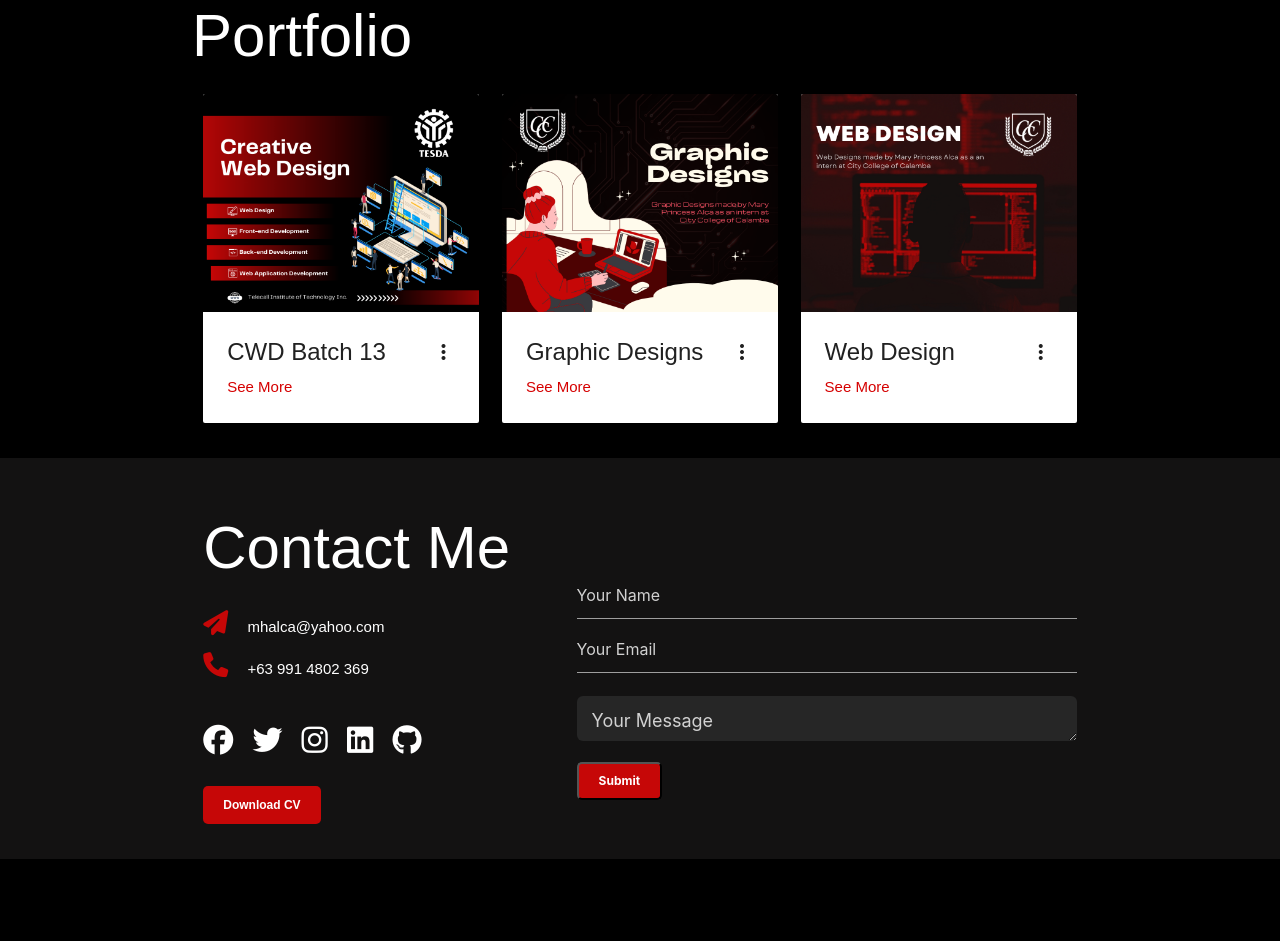
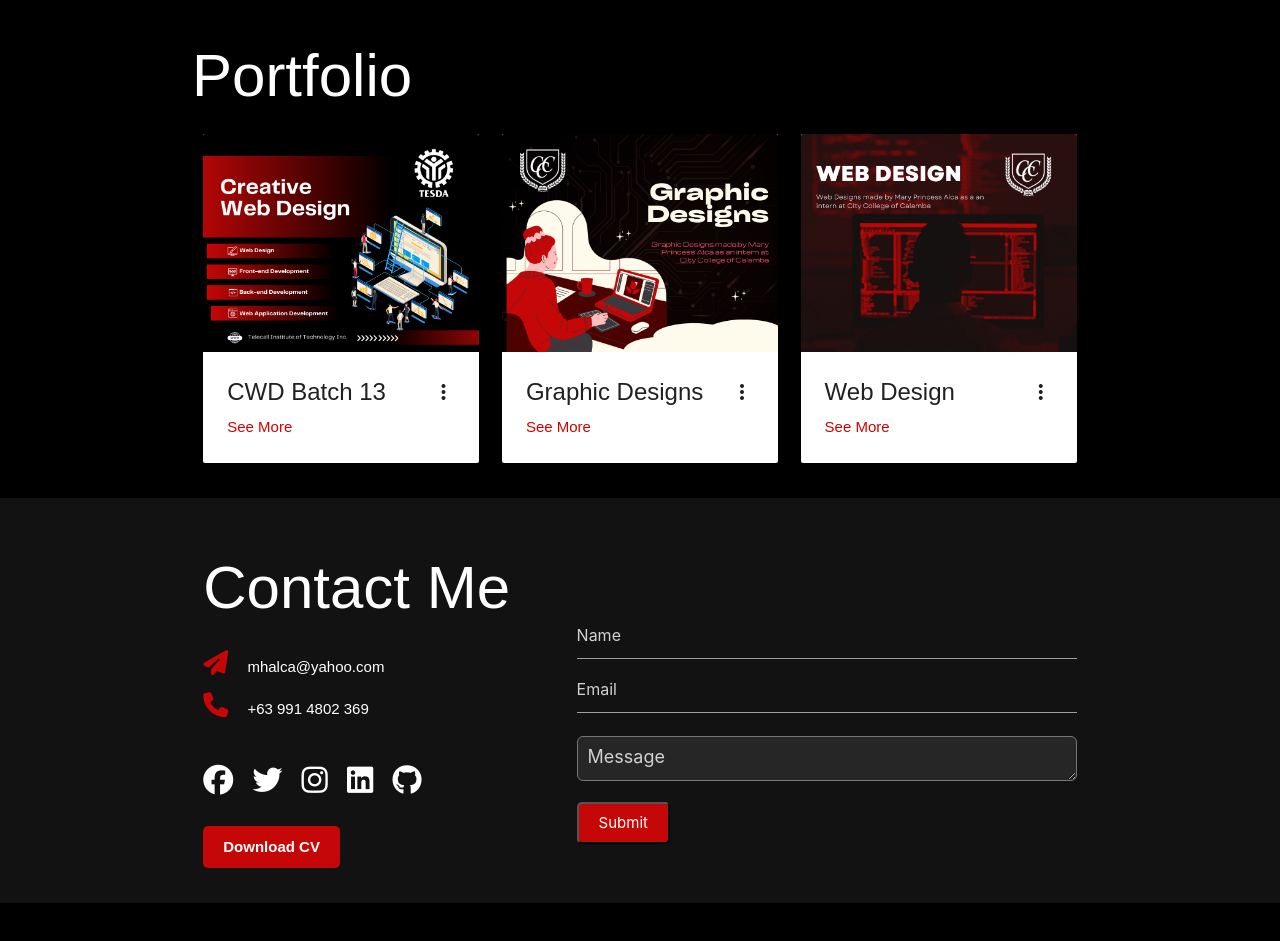
Before and after one commit to mhalca/portfolio, a plain HTML site: page index.html in a window 1280 px wide. Shown: the part 1387-2328 px from the top of the page. Before the commit the page ends 2296 px from the top, so only its background shows below. Drawn offline with nearby package versions, Linux system fonts and the light colour scheme.

Commit message:
3rd Commit

```diff
--- a/index.html
+++ b/index.html
@@ -71,7 +71,7 @@
             <h3 class="sub-title">About Me</h3>
             <p>I'm a recent graduate of BS in Information Technology at City College of Calamba. I am passionate about technology and its potential to transform the world we live in. Below, you'll find details about my skills, experiences, educational background and awards.</p>
 
-            <ul class="tabs" style="background-color: transparent;" class="right hide-on-med-and-down">
+            <ul class="tabs" style="background-color: transparent;">
                 <li class="tab col s12 m3">
                     <a href="#skills" style="background-color: transparent;" class="white-text">Skills</a></li>
                 <li class="tab col s12 m3">
@@ -245,9 +245,9 @@
                     <div style="height: 100px;"></div>
                     <div class="contact-right">
                         <form>
-                        <input type="text" id="name" name="Name" placeholder="Your Name" required>
-                        <input type="email" id="email" name="Email" placeholder="Your Email" required>
-                        <textarea id="message" name="Message" rows="6" placeholder="Your Message" required></textarea>
+                        <input type="text" id="name" name="Name" placeholder="Name" required>
+                        <input type="email" id="email" name="Email" placeholder="Email" required>
+                        <textarea id="message" name="Message" placeholder="Message" required></textarea>
                         <button class="submit-button" type="submit">Submit</button>
                     </form>
                 </div>
--- a/main.css
+++ b/main.css
@@ -7,7 +7,7 @@ body{
 
 #header{
     width: 100%;
-    height: 95vh;
+    height: 100vh;
     background-image: url(img/background-pic.jpg);
     background-size: cover;
     background-position: center;
@@ -41,13 +41,9 @@ body{
     text-decoration: none;
     border-radius: 5px;
     font-weight: bold;
-    font-size: 12px;
-    text-align: right;
 }
 
 .about-img{
-    width: 500px;
-    height: 180px;
     border-radius: 5%;
 }
 
@@ -64,7 +60,6 @@ body{
 }
 
 .social-icons a{
-    text-decoration: none;
     font-size: 30px;
     margin-right: 15px;
     display: inline-block;
@@ -72,15 +67,12 @@ body{
 }
 
 .social-icons a:hover{
-    transform: translateY(-5px);
+    transform: translateY(-10px);
 }
 
 form input, form textarea{
-    width: 100%;
-    border: 0;
-    outline: none;
     background: #262626;
-    padding: 15px;
+    padding: 10px;
     margin: 15px 0;
     color: #fff;
     font-size: 18px;
@@ -94,9 +86,6 @@ form input, form textarea{
     color: #fff;
     text-decoration: none;
     border-radius: 5px;
-    font-weight: bold;
-    font-size: 12px;
-    text-align: right;
 }
 
 #scrollToTopButton {
```
